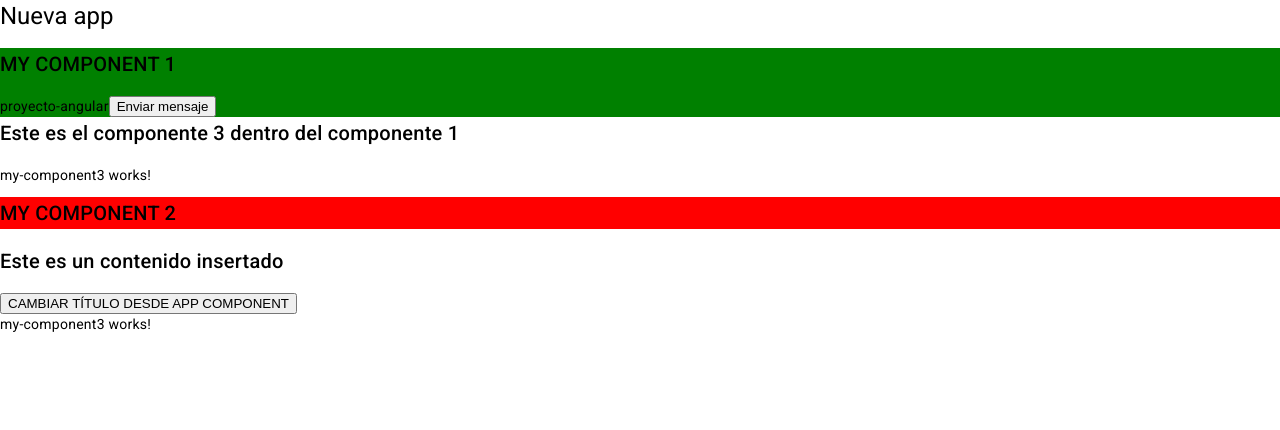
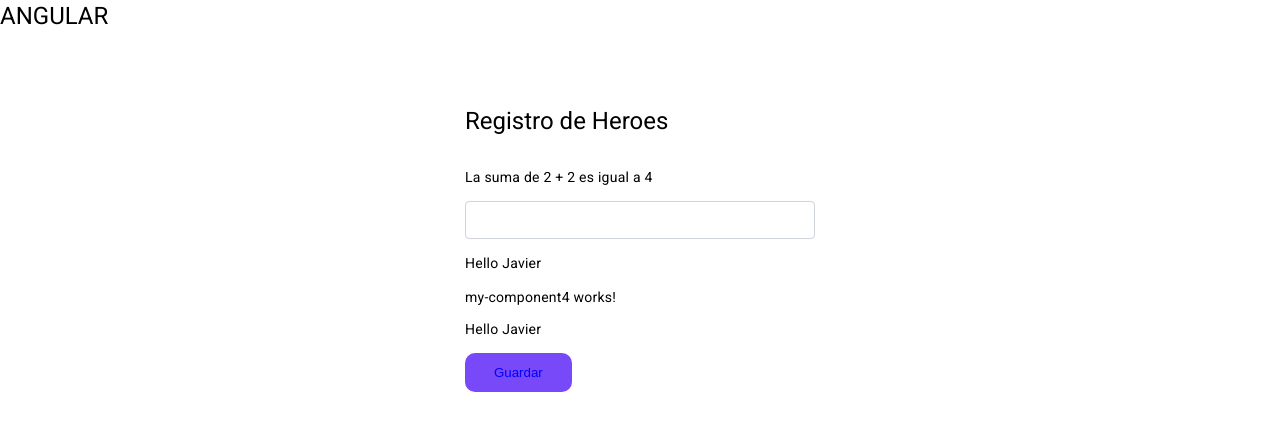
Before and after one commit to javiersanhueza/angular-proyecto-1, an Angular app: page / in a window 1280 px wide. Shown: the top 430 px of the page. Built offline with nearby package versions, Linux system fonts and the light colour scheme.

Commit message:
Data binding

```diff
--- a/src/app/app.component.html
+++ b/src/app/app.component.html
@@ -1,8 +1,4 @@
-<h1>Nueva app</h1>
-<app-my-component1 [title]="title" (sendMessage)="getMessage($event)"></app-my-component1>
-{{ messageHijo }}
-<app-my-component2 *ngIf="show">
-  <h2 #childComponent2>Este es un contenido insertado</h2>
-</app-my-component2>
-<button (click)="clickChangeTitle()">CAMBIAR TÍTULO DESDE APP COMPONENT</button>
-<app-my-component3></app-my-component3>
+<h1>ANGULAR</h1>
+<div class="container">
+  <app-heros></app-heros>
+</div>
--- a/src/app/app.component.scss
+++ b/src/app/app.component.scss
@@ -0,0 +1,7 @@
+.container {
+  display: flex;
+  flex-direction: column;
+  align-items: center;
+  justify-content: center;
+  min-height: 50vh;
+}
--- /dev/null
+++ b/src/app/components/heros/heros.component.html
@@ -0,0 +1,19 @@
+<div class="container">
+  <h1 #miH1>Registro de Heroes</h1>
+  La suma de 2 + 2 es igual a {{ getSuma(2, 2) }}
+
+  <input
+    [attr.disabled]="disableInput ? '' : null"
+    type="text"
+    [disabled]="disableInput"
+    (keyup)="keyUp($event)"
+    [attr.maxlength]="getMaxLength()"
+  />
+  {{ title }}
+
+  <app-my-component4 [title]="title"></app-my-component4>
+
+  <button (click)="showMessage()" [class.cambiar-color]="getChangeColor()" [style.color]="color">
+    Guardar
+  </button>
+</div>
--- /dev/null
+++ b/src/app/components/heros/heros.component.scss
@@ -0,0 +1,58 @@
+// CSS heroes
+
+*,
+*:focus,
+*:hover {
+  outline: none;
+}
+
+.container {
+  display: flex;
+  flex-direction: column;
+  gap: 1em;
+  width: 25em;
+  button {
+    width: 8em;
+    background: #7749f8;
+    height: 39px;
+    color: white;
+    outline: none;
+    border: 0;
+    cursor: pointer;
+    border-radius: 10px;
+  }
+
+  .cambiar-color {
+    background-color: red;
+  }
+
+  input {
+    border: 1px solid #ced4da;
+    box-sizing: border-box;
+    border-radius: 4px;
+    height: 38px;
+  }
+
+  table {
+    border-collapse: collapse;
+    width: 100%;
+  }
+
+  table tr:first-child td {
+    font-weight: bold;
+  }
+
+  td,
+  th {
+    border: 1px solid #dddddd;
+    padding: 8px;
+  }
+
+  td:nth-child(1) {
+    font-weight: bold;
+  }
+
+  tr:nth-child(even) {
+    background-color: #f8f9fa;
+  }
+}
--- /dev/null
+++ b/src/app/components/heros/heros.component.ts
@@ -0,0 +1,49 @@
+import { AfterViewInit, Component, ElementRef, OnInit, ViewChild } from "@angular/core";
+
+@Component({
+  selector: "app-heros",
+  templateUrl: "./heros.component.html",
+  styleUrls: ["./heros.component.scss"]
+})
+export class HerosComponent implements OnInit, AfterViewInit {
+  @ViewChild("miH1") miH1: ElementRef | undefined;
+  title = "Hello World";
+  disableInput = true;
+  color = "blue";
+
+  constructor() {}
+
+  ngOnInit(): void {
+    setTimeout(() => {
+      this.title = "Hello Javier";
+      this.disableInput = false;
+    }, 1500);
+
+    console.log(this.miH1);
+  }
+
+  getSuma(num1: number, num2: number): number {
+    return num1 + num2;
+  }
+
+  ngAfterViewInit(): void {
+    console.log(this.miH1);
+    // this.miH1?.nativeElement.innerText = 'Hola mundo';
+  }
+
+  showMessage(): void {
+    console.log("mensaje");
+  }
+
+  keyUp(event: KeyboardEvent) {
+    this.title = event.key;
+  }
+
+  getMaxLength() {
+    return 20;
+  }
+
+  getChangeColor() {
+    return this.title === "Hello World";
+  }
+}
--- a/src/app/components/my-component4/my-component4.component.html
+++ b/src/app/components/my-component4/my-component4.component.html
@@ -1 +1,2 @@
 <p>my-component4 works!</p>
+{{ title }}
--- a/src/app/components/my-component4/my-component4.component.ts
+++ b/src/app/components/my-component4/my-component4.component.ts
@@ -1,8 +1,10 @@
-import { Component } from "@angular/core";
+import { Component, Input } from "@angular/core";
 
 @Component({
   selector: "app-my-component4",
   templateUrl: "./my-component4.component.html",
   styleUrls: ["./my-component4.component.scss"]
 })
-export class MyComponent4Component {}
+export class MyComponent4Component {
+  @Input() title: string | undefined;
+}
```
Also changed, not shown: src/app/app.component.ts (+7 -7 lines), src/app/components/my-components.module.ts (+10 -2 lines), 1 other file (tests, documents, lock files or other folders).
